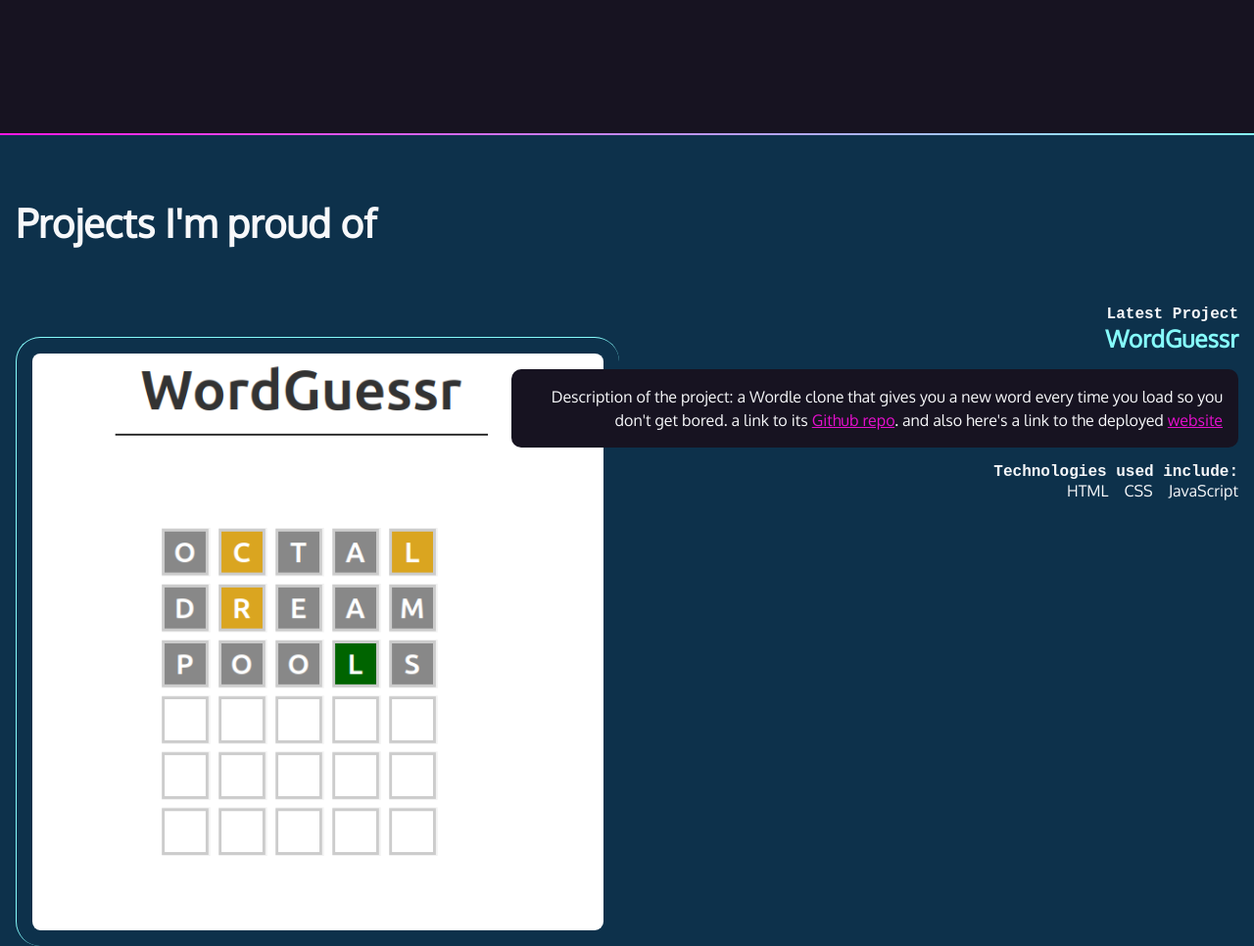
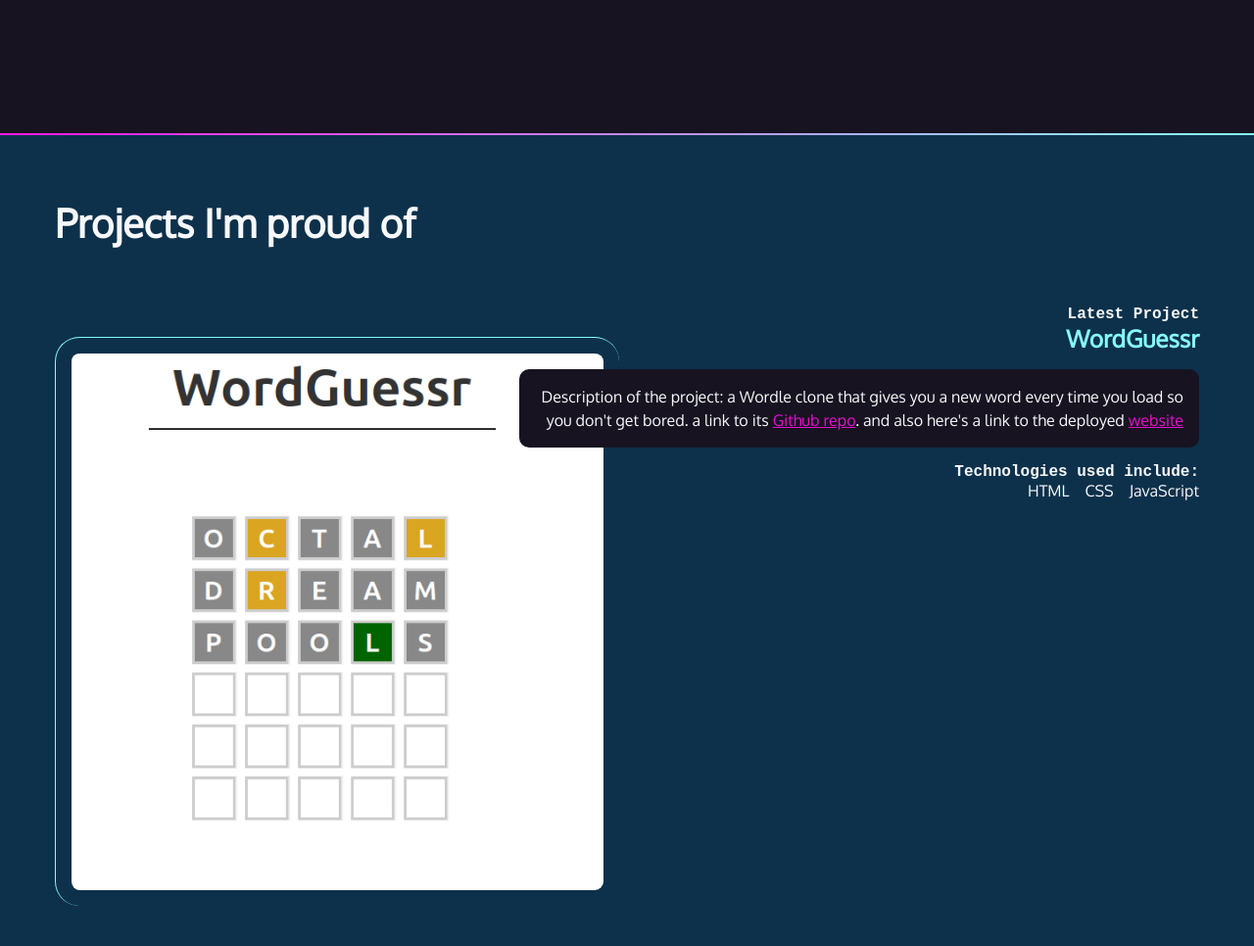
Before and after one commit to AGX18/Portfolio, a plain HTML site: page index.html in a window 1280 px wide. Shown: the part 540-1506 px from the top of the page at 98% size. Drawn offline with Linux system fonts and the light colour scheme; a web font is replaced by a local one.

Commit message:
fixed the layout when stretched

```diff
--- a/css/style.css
+++ b/css/style.css
@@ -204,6 +204,8 @@ footer ul {
 /* projects section */
 #projects {
   padding: 4rem 1rem;
+  max-width: 1200px;
+  margin: 0 auto;
 }
 
 #projects h2 {
@@ -235,7 +237,7 @@ footer ul {
   padding: 0;
   margin: 0;
   display: flex;
-  flex-flwo: row wrap;
+  flex-flow: row wrap;
   justify-content: flex-start;
   gap: 1rem;
   font-size: 1rem;
```
